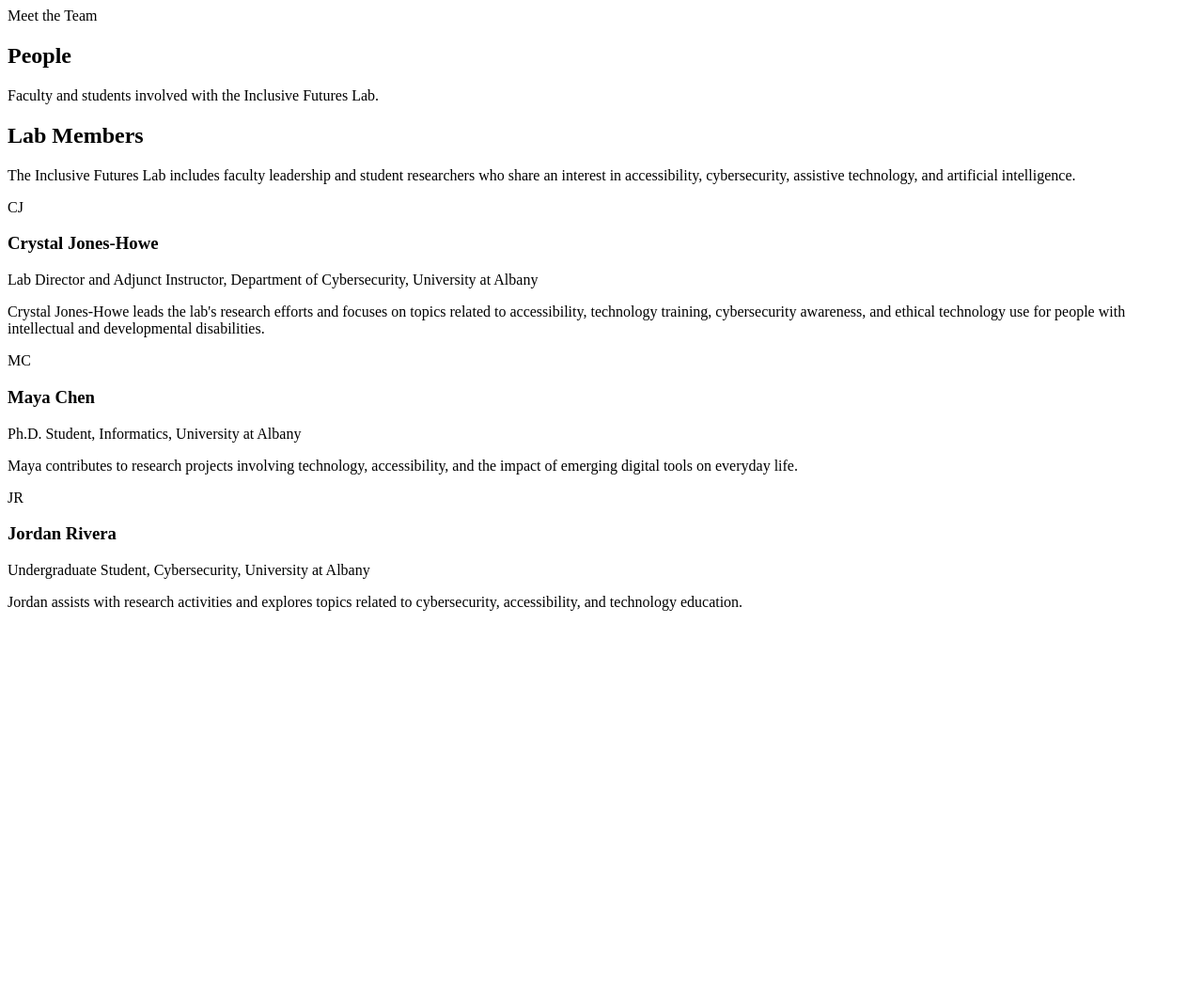
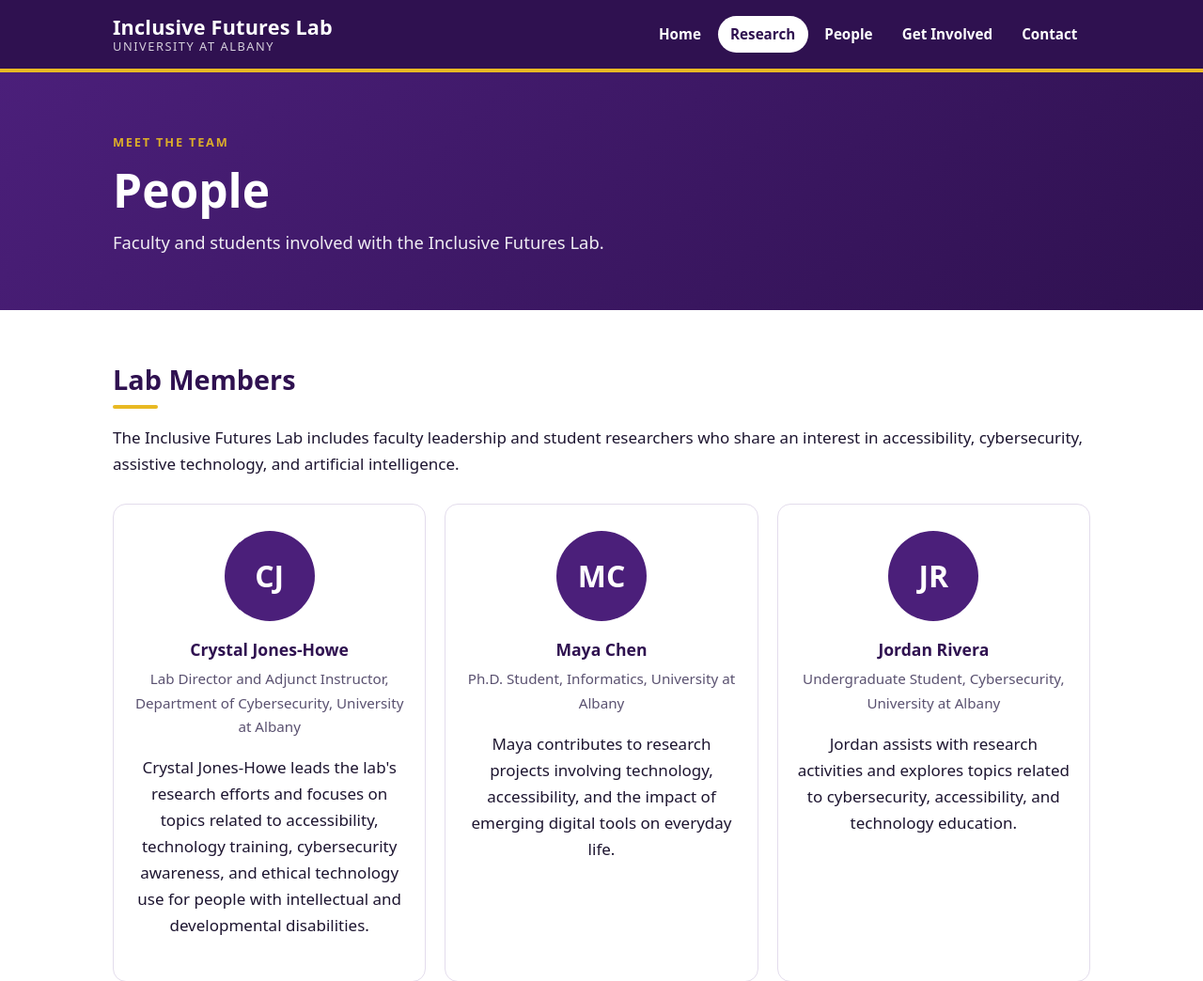
Before and after one commit to LeDariusss/inclusive-futures-lab, a plain HTML site: page people.html in a window 1280 px wide. Shown: the top 1044 px of the page at 94% size. Before the commit the page ends 800 px from the top, so only its background shows below. Drawn offline with Linux system fonts and the light colour scheme.

Commit message:
Add initial structure to people.html

```diff
--- a/people.html
+++ b/people.html
@@ -1,3 +1,34 @@
+<!doctype html>
+<html lang="en">
+<head>
+  <meta charset="utf-8">
+  <meta name="viewport" content="width=device-width, initial-scale=1">
+  <title>Research | Inclusive Futures Lab</title>
+  <meta name="description" content="The Inclusive Futures Lab at the University at Albany researches how technology and AI can safely support people with intellectual and developmental disabilities.">
+  <link rel="stylesheet" href="css/style.css">
+</head>
+<body>
+
+
+  <header class="site-header">
+    <div class="container">
+      <a class="brand" href="index.html">
+        <span class="brand-name">Inclusive Futures Lab</span>
+        <span class="brand-sub">University at Albany</span>
+      </a>
+      <nav class="site-nav" aria-label="Main">
+        <ul>
+          <li><a href="index.html">Home</a></li>
+          <li><a href="research.html" aria-current="page">Research</a></li>
+          <li><a href="people.html">People</a></li>
+          <li><a href="get-involved.html">Get Involved</a></li>
+          <li><a href="contact.html">Contact</a></li>
+        </ul>
+      </nav>
+    </div>
+  </header>
+
+
 <main>
 
   <section class="banner">
```
